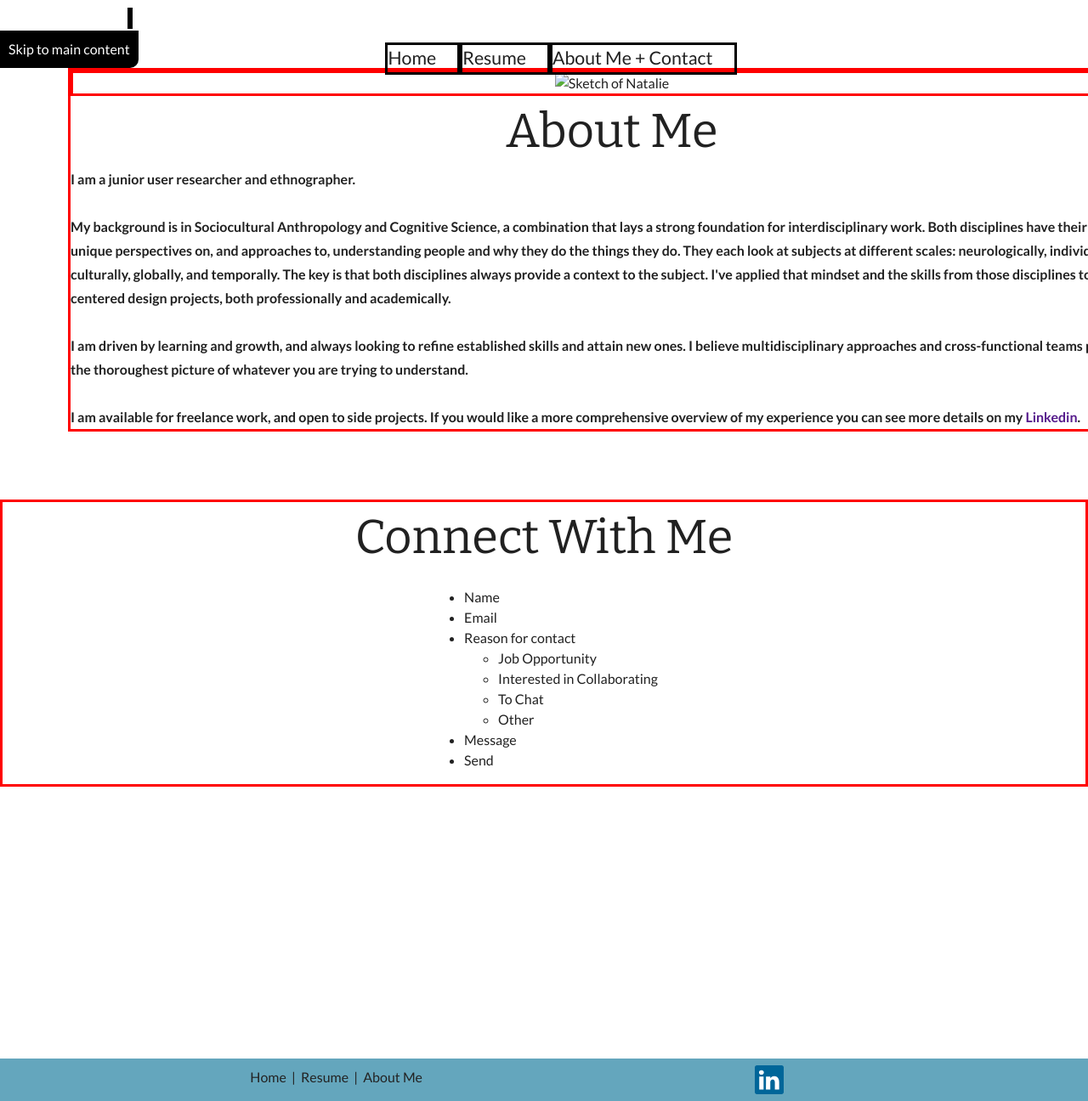
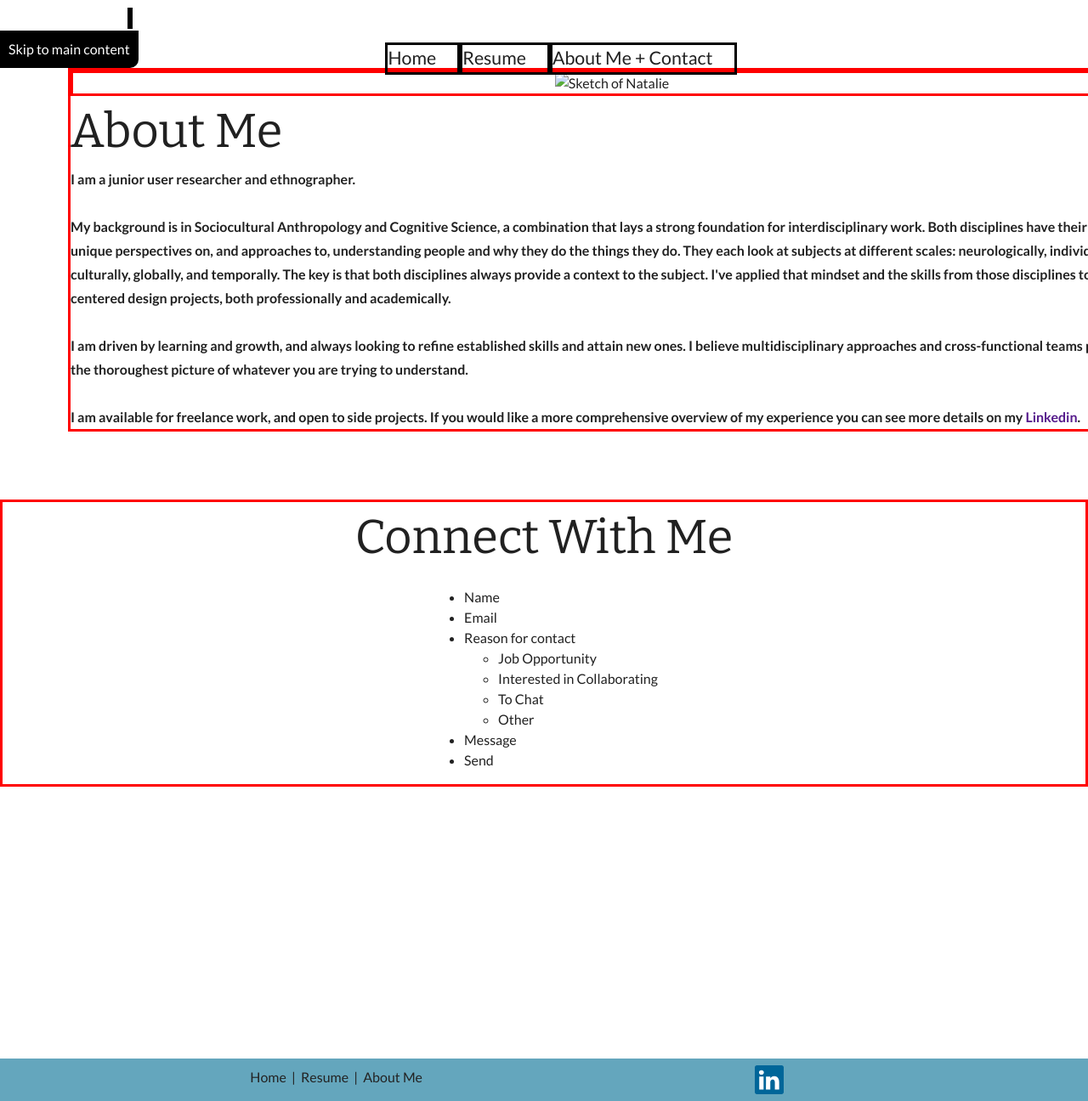
Before and after one commit to NatUXR/natuxr.github.io, a Jekyll site: the page built from about-me_contact.html, in a window 1280 px wide. Shown: the whole page at 85% size. Built offline with Jekyll 4.4.1, drawn with Linux system fonts in a browser that asks for light colours.

Commit message:
Update about-me_contact.html

```diff
--- a/about-me_contact.html
+++ b/about-me_contact.html
@@ -7,9 +7,9 @@
       <img src="" alt="Sketch of Natalie">
    </div>
 
-   <h1>About Me</h1>
+   <div class="desc">
+      <h1>About Me</h1>
 
-   <div>
       <p>
       I am a junior user researcher and ethnographer.
       <br><br>
```
